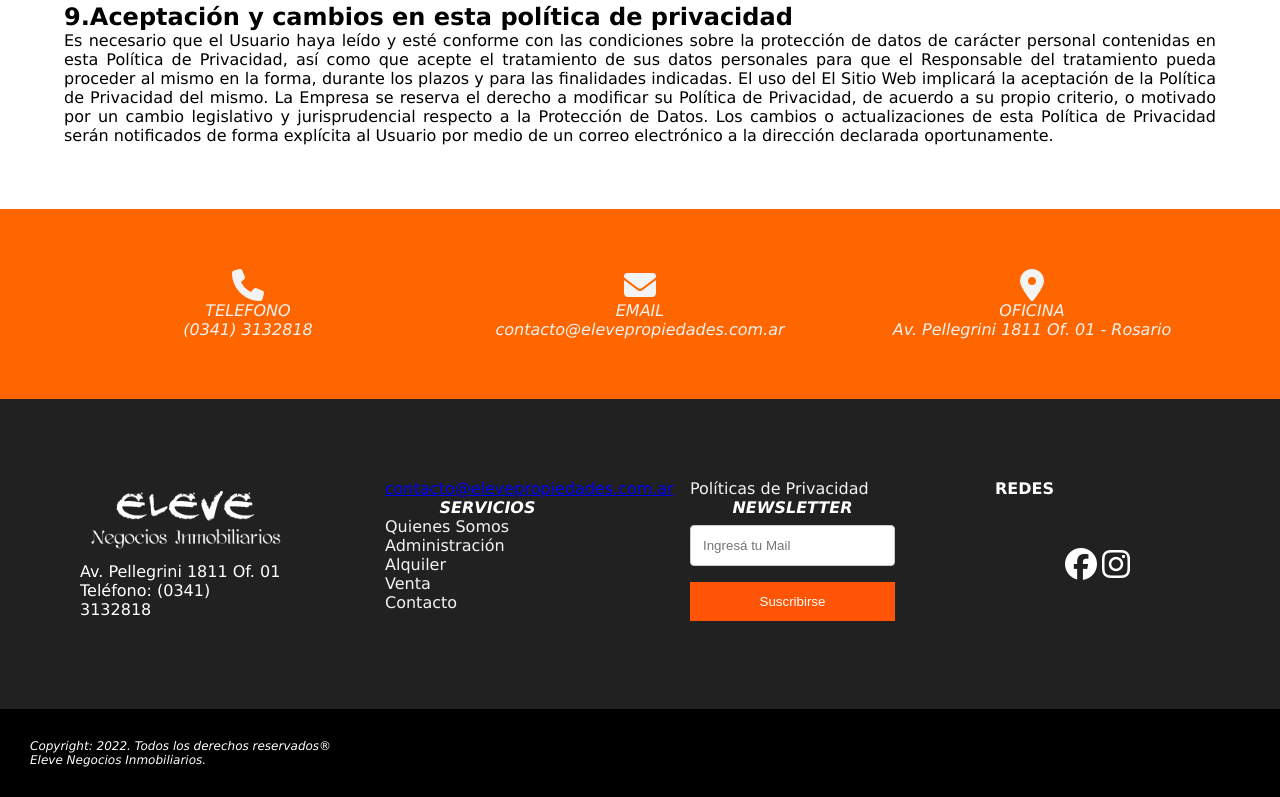
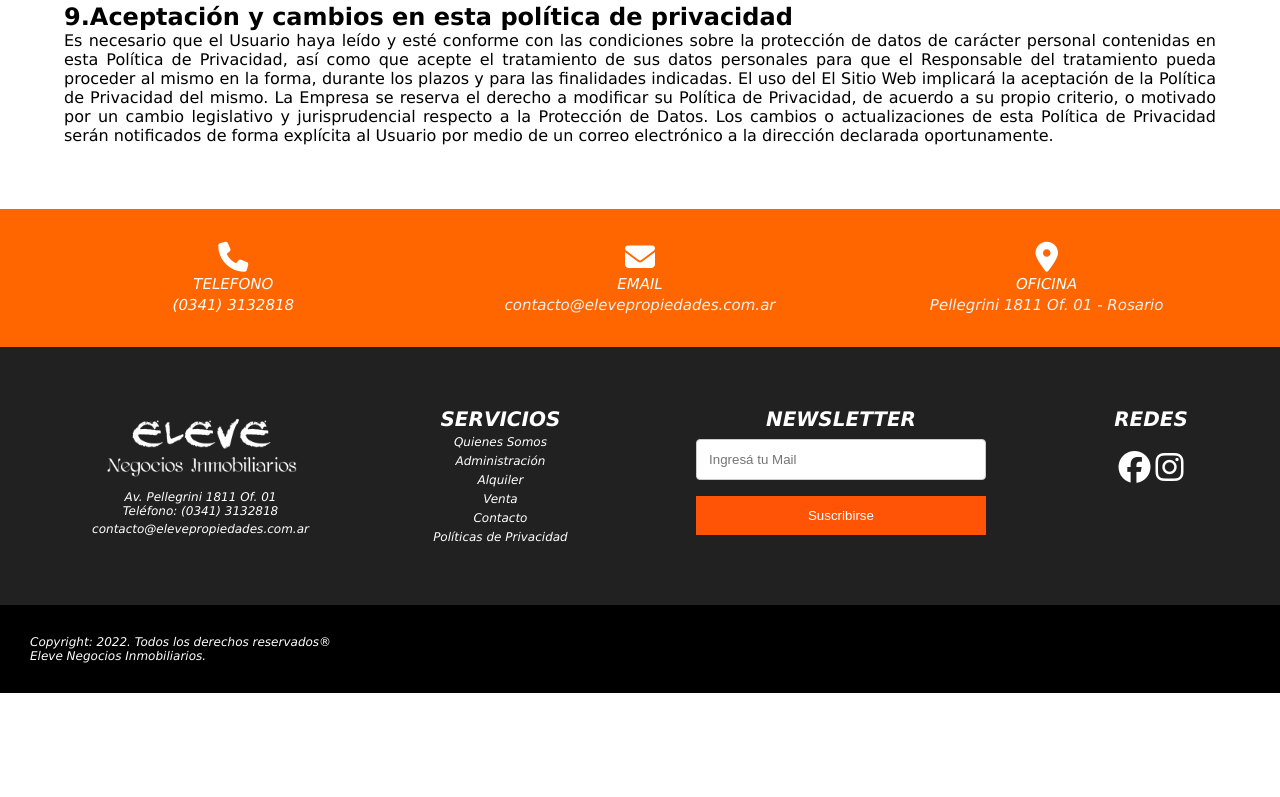
Before and after one commit to leandrovieira-23/elevepropiedades, a plain HTML site: page pages/termycond.html in a window 1280 px wide. Shown: the part 1377-2174 px from the top of the page. After the commit the page ends 2070 px from the top, so only its background shows below. Drawn offline with Linux system fonts and the light colour scheme.

Commit message:
agregado grids parte 1

```diff
--- a/css/estilos.css
+++ b/css/estilos.css
@@ -165,7 +165,6 @@ span:before {
     background-color: lightgray;
 }
 
-
 input[type=text],
 select {
     border-radius: 4px;
@@ -197,14 +196,18 @@ select {
 /*---- FIN DEL BUSCADOR ----*/
 
 /*---- INICIO DESTACADAS -----*/
+.propdestacadas {
+    display: flex;
+    flex-direction: column;
+}
+
 .destacadas {
     margin: 10px;
     padding: 10px;
-    font-style: oblique;
+    font-style: italic;
     font-size: 40px;
     text-align: center;
     font-family: Verdana, Geneva, Tahoma, sans-serif;
-
 }
 
 #slider {
@@ -214,7 +217,6 @@ select {
     width: 100%;
     padding: 30px;
     box-sizing: border-box;
-
 }
 
 #slider>ul,
@@ -306,18 +308,16 @@ li {
 
 /*---- POR QUE CONTACTARNOS ----*/
 .porquecontactarnos {
-    position: relative;
+    display: grid;
+    grid-auto-flow: column;
+    grid-template-columns: 50% 50%;
     background-image: url(/img/Casa-nueva-casa-antigua.webp);
-    background-attachment: fixed;
     background-size: cover;
     height: 400px;
 }
 
-
 .porqueinfo {
-    height: 400px;
     padding: 30px;
-    margin-left: 50%;
     background-color: rgb(255, 84, 5);
     opacity: 0.8;
     color: white;
@@ -342,21 +342,31 @@ li {
 
 /*---- CARTEL DE CONTACTO ----*/
 #cartelcontacto {
-    padding: 60px;
+    display: grid;
+    grid-auto-flow: column;
+    grid-auto-rows: 1fr;
+    grid-template-columns: 100%;
+    gap: 0px 12px;
+    background-color: rgb(255, 102, 0);
+    padding: 30px;
+}
+
+.carteldecontacto {
+    display: grid;
+    grid-template-columns: 1fr 1fr 1fr;
+    grid-template-rows: 1fr;
+    gap: 10px 0px;
+    text-align: center;
+    font-family: Verdana, Geneva, Tahoma, sans-serif;
     font-style: italic;
-    text-align: center;
-    background-color: rgb(255, 102, 0);
-    column-count: 3;
-    column-rule: none;
-    list-style: none;
-    font-family: Verdana;
-    color: #f3f3f3;
-
-}
+}
+
 
 .carteldecontacto li {
     text-decoration: none;
     color: white;
+    font-size: 15px;
+    margin: 3px;
 }
 
 .cartel1 {
@@ -373,20 +383,25 @@ li {
 
 /*---- PIE DE PAGINA ----*/
 #piedepagina {
-    padding: 80px;
     background-color: rgb(33, 33, 33);
-    column-count: 4;
-    column-gap: 100px;
-    list-style: none;
-    font-family: Verdana;
+    display: grid;
+    grid-auto-flow: column;
+    padding: 40px;
+    font-family: Verdana, Geneva, Tahoma, sans-serif;
+    font-style: italic;
     color: white;
+    gap: 0px 20px;
+}
+
+.piecolum1 {
+    padding: 20px;
+    text-align: center;
 }
 
 .textopie {
-    font-style: italic;
-    font-size: small;
+    font-size: 12px;
+    text-decoration: none;
     color: white;
-    text-decoration: none;
 }
 
 .textopie a {
@@ -394,30 +409,33 @@ li {
     color: white;
 }
 
-.menupie {
-    font-family: Verdana;
-}
-
 .titulomenupie {
-    font-style: italic;
-    text-align: center;
+    padding: 20px;
+    text-align: center;
+}
+
+.titulomenupie h4 {
+    font-size: 20px;
 }
 
 .textomenupie {
-    font-size: medium;
-    color: #f3f3f3;
     text-decoration: none;
-    text-align: center;
+    color: white;
+    font-size: 12px;
 }
 
 .newsletter {
-    font-style: italic;
-    text-align: center;
+    padding: 20px;
+    text-align: center;
+}
+
+.newsletter h4 {
+    font-size: 20px;
 }
 
 input[type=text],
 input[type=submit] {
-    width: 100%;
+    width: 80%;
     padding: 12px;
     margin: 8px 0;
     display: inline-block;
@@ -436,13 +454,15 @@ input[type=submit]:hover {
 }
 
 .redespie {
-    font-style: italic;
-    text-align: center;
-    margin-top: 30px;
+    padding: 20px;
+    text-align: center;
+}
+
+.redespie h4 {
+    font-size: 20px;
 }
 
 .redespie i {
-    margin-top: 20px;
     margin: 20px 0;
     cursor: pointer;
     color: white;
--- a/pages/termycond.html
+++ b/pages/termycond.html
@@ -148,40 +148,48 @@
         </section>
 
 
-        <section>
         <!--cartel de contacto-->
-            <div id="cartelcontacto">
+        <section id="cartelcontacto">
+            <div class="carteldecontacto">
+                <div class="cartelcolum1">
                     <li><i class="fa-sharp fa-solid fa-phone fa-2x"></i></li>
                     <li>
                         <p>TELEFONO</p>
                     </li>
                     <li>(0341) 3132818</li>
+                </div>
+                <div class="cartelcolum2">
                     <li><i class="fa-solid fa-envelope fa-2x"></i></li>
                     <li>
                         <p>EMAIL</p>
                     </li>
                     <li><a class="cartel1"
                             href="mailto:contacto@elevepropiedades.com.ar">contacto@elevepropiedades.com.ar</a></li>
+                </div>
+                <div class="cartelcolum3">
                     <li><i class="fa-solid fa-location-dot fa-2x"></i></li>
                     <li>
                         <p>OFICINA</p>
                     </li>
-                <li>Av. Pellegrini 1811 Of. 01 - Rosario</li>
+                    <li><a href="https://goo.gl/maps/s8B6XoEcNeYv6Ysq9" target="blank"> Pellegrini 1811 Of. 01 - Rosario
+                    </li></a>
+                </div>
             </div>
         </section>
+        <!--FIN CARTEL DE CONTACTO-->
 
+        <!--PIE DE PAGINA-->
         <section id="piedepagina">
-            <!--PIE DE PAGINA-->
-            <div>
-                <li class="textopie1"><img width="210" src="../img/logo blanco.png" alt="logo_blanco"></li>
-                <li class="textopie1">Av. Pellegrini 1811 Of. 01</li>
-                <li class="textopie1">Teléfono: (0341) 3132818</li>
-                <li><a class="textopie1"
+                <div class="piecolum1">
+                    <li class="logopie"><img width="210" src="../img/logo blanco.png" alt="logo_blanco"></li>
+                    <li class="textopie"><a href="https://goo.gl/maps/s8B6XoEcNeYv6Ysq9" target="blank">Av. Pellegrini
+                            1811 Of. 01</li></a>
+                    <li class="textopie">Teléfono: (0341) 3132818</li>
+                    <li><a class="textopie"
                             href="mailto:contacto@elevepropiedades.com.ar">contacto@elevepropiedades.com.ar</a></li>
                 </div>
-            <div class="menupie">
-                <h4 class="titulomenupie">SERVICIOS</h4>
-
+                <div class="titulomenupie">
+                    <h4>SERVICIOS</h4>
                     <li><a class="textomenupie" href="quienessomos.html">Quienes Somos</a></li>
                     <li><a class="textomenupie" href="administracion.html">Administración</a></li>
                     <li><a class="textomenupie" href="alquiler.html">Alquiler</a>
@@ -190,27 +198,32 @@
                     <li><a class="textomenupie" href="termycond.html">Políticas de Privacidad</a></li>
                     </p>
                 </div>
-            <div class="menupie">
-                <h4 class="newsletter">NEWSLETTER</h4>
+                <div class="newsletter">
+                    <h4>NEWSLETTER</h4>
                     <input type="text" placeholder="Ingresá tu Mail" name="mail" required>
                     <input type="submit" value="Suscribirse"></p>
                 </div>
-            <div class="menupie">
+                <div class="redespie">
                     <h4>REDES</h4>
-                <li class="redespie"><i class="fa-brands fa-facebook fa-2x"></i> <i
-                        class="fa-brands fa-instagram fa-2x"></i></li>
+                    <a href="https://www.facebook.com/" target="blank"><i class="fa-brands fa-facebook fa-2x"></i></a>
+                    <a href="https://www.instagram.com/" target="blank"><i class="fa-brands fa-instagram fa-2x"></i></a>
+                </div>
             </div>
         </section>
+        <!--FIN PIE DE PAGINA-->
     </main>
+    <!--FIN DEL MAIN-->
 
-    <!--footer-->
+    <!--FOOTER-->
     <footer class="footer">
-        <div class="fontfooter">Copyright: 2022. Todos los derechos reservados®</div>
-        <div class="linkfooter"><a class="linkfooter" href="../index.html" class="linkfooter">Eleve Negocios
-                Inmobiliarios.</a></div>
+        <div>
+            <li>Copyright: 2022. Todos los derechos reservados®</li>
+            <li class="linkfooter"><a class="linkfooter" href="../index.html" class="linkfooter">Eleve Negocios
+                    Inmobiliarios.</a>
+            </li>
+        </div>
     </footer>
-
-    </main>
+    <!-- FIN DEL FOOTER-->
 </body>
 
 </html>
```
Also changed, not shown: index.html (+14 -8 lines), pages/administracion.html (+22 -2 lines), pages/alquiler.html (+7 -2 lines), pages/contacto.html (+7 -2 lines), pages/quienessomos.html (+7 -2 lines), pages/venta.html (+7 -2 lines). Lines whose indentation alone changed are shown as unchanged.
